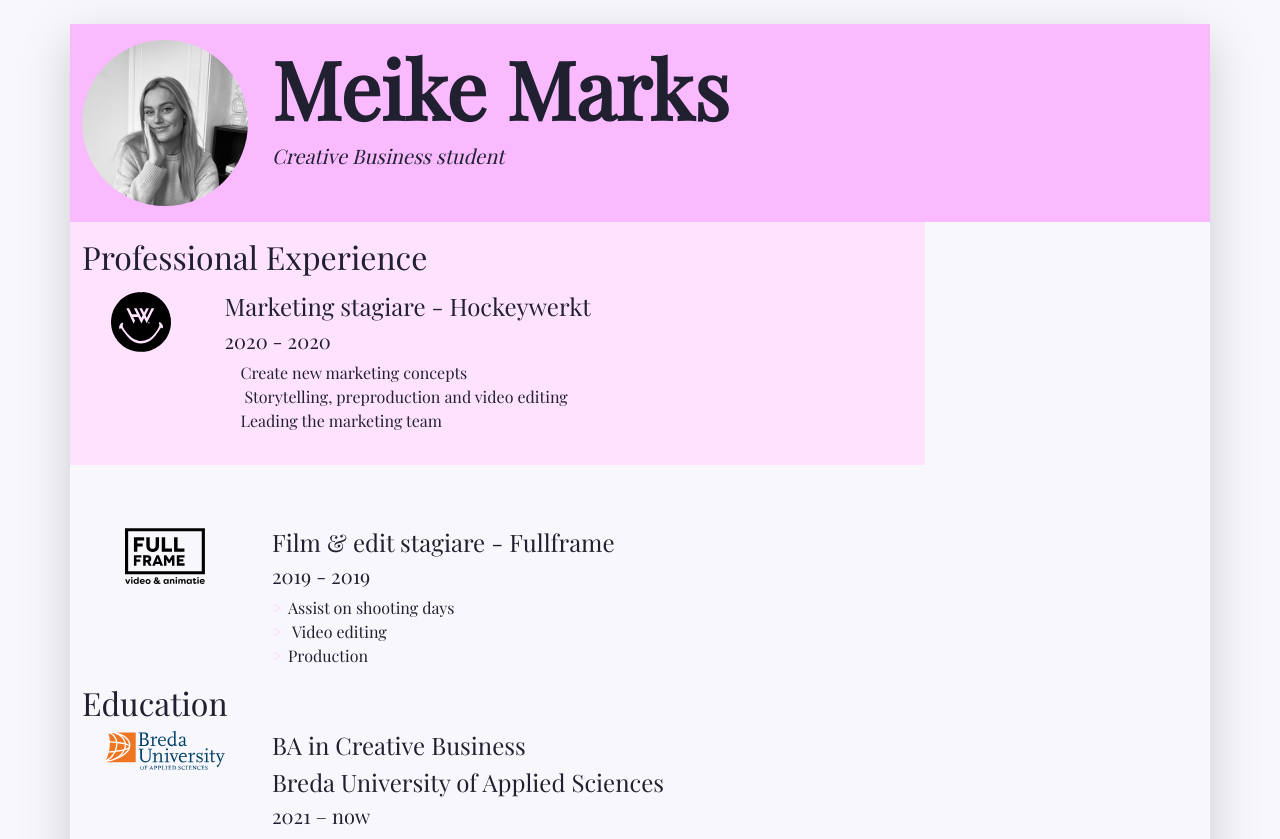
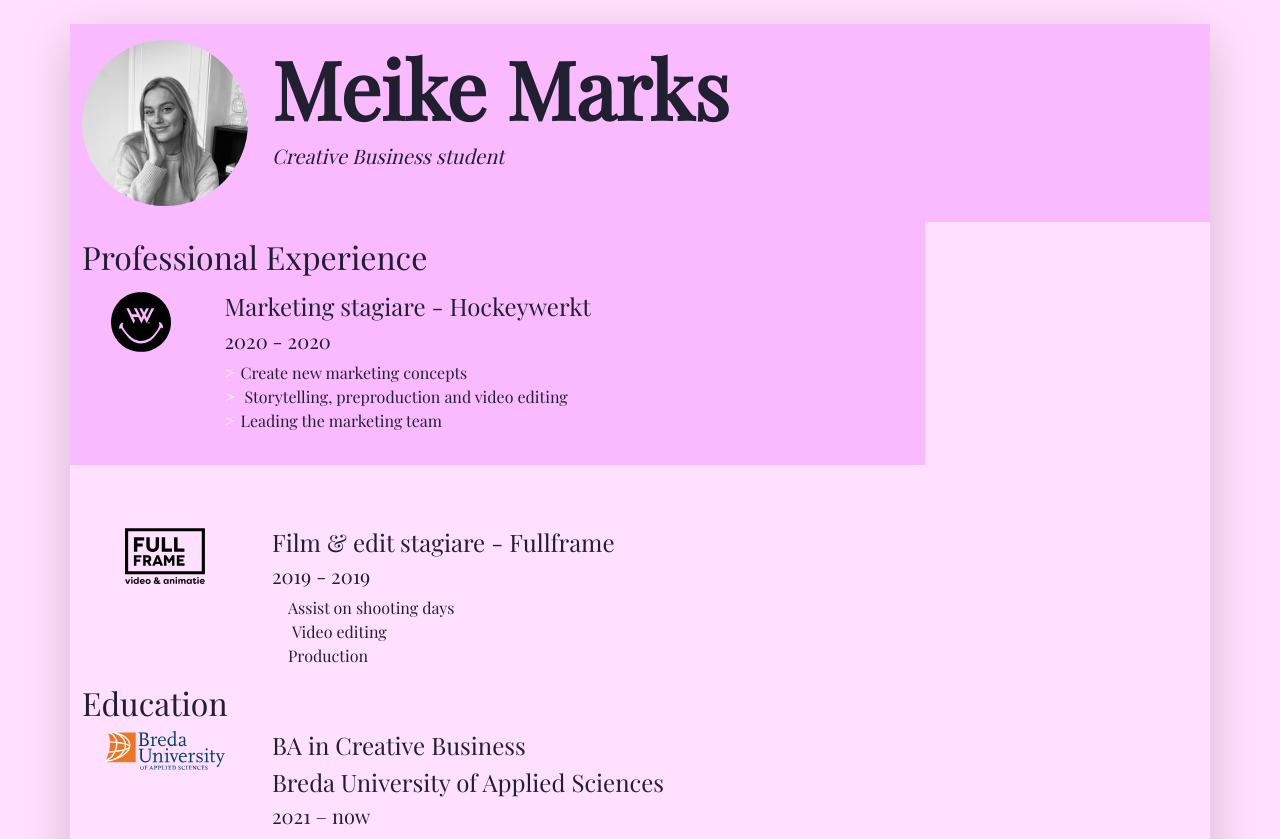
Before and after one commit to meikemarks/CV-Meike, a plain HTML site: page index.html in a window 1280 px wide. Shown: the top 839 px of the page. Drawn offline with nearby package versions, Linux system fonts and the light colour scheme.

Commit message:
Update styles.css

```diff
--- a/css/styles.css
+++ b/css/styles.css
@@ -9,7 +9,8 @@
 body {
 	font-family: 'Playfair Display', serif;
 	color: #202030;
-	background-color: #f8f8fc;
+	background-color: #FFE0FE
+		;
 }
 
 /* Styles for custom classes in the document. (There are more, try to find them out!) */
@@ -19,7 +20,7 @@ body {
 }
 
 .resume-main {
-	background-color: #FFE3FE;
+	background-color: #FABAFF;
 }
 
 .resume-aside {
```
